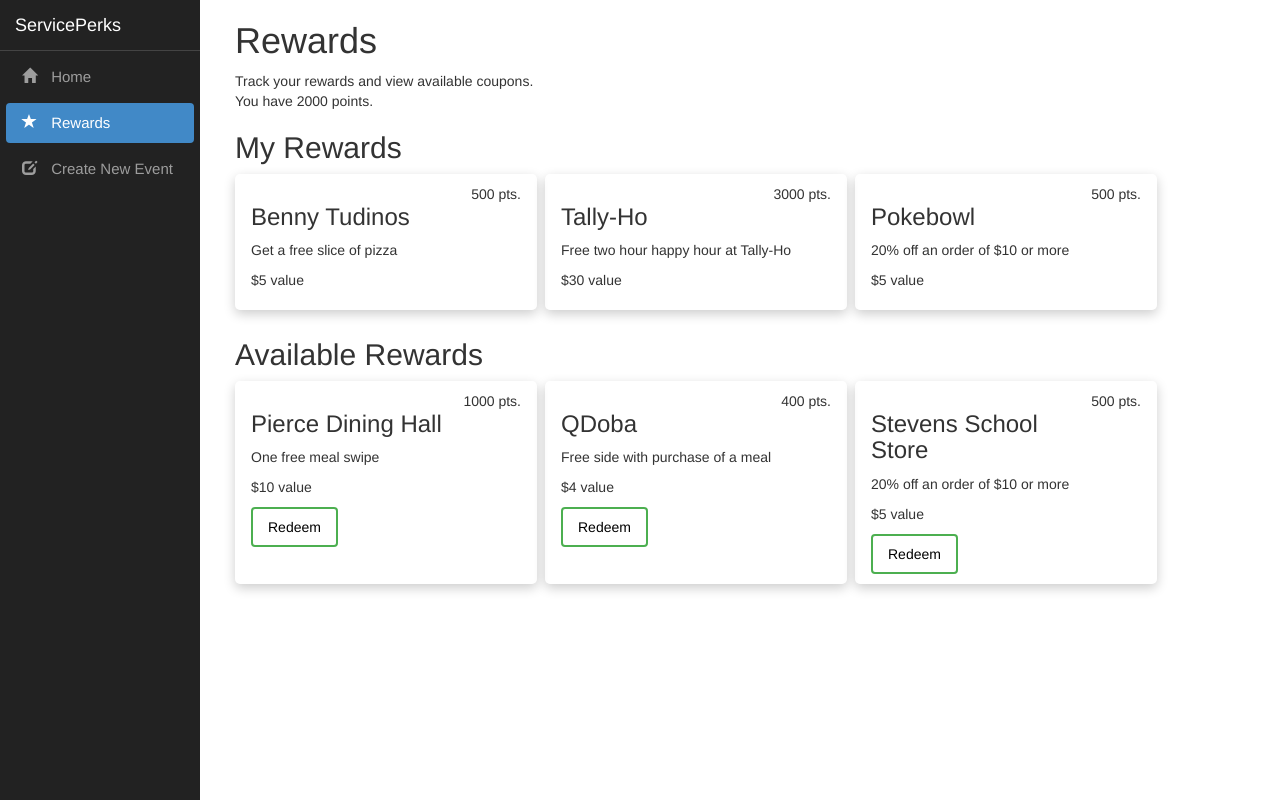
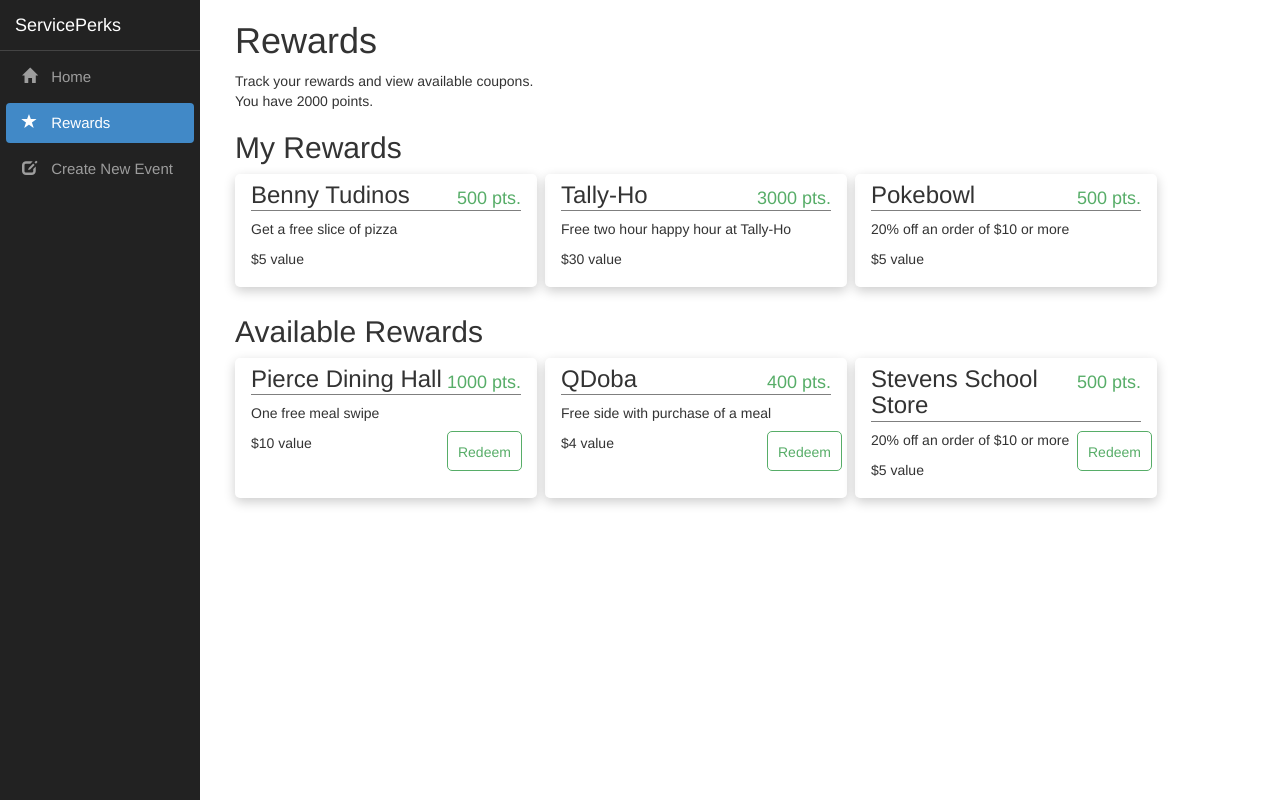
Before and after one commit to 58008hax/ServicePerks, an Angular app in the folder ClientApp/: page /rewards in a window 1280 px wide. Built offline with nearby package versions, Linux system fonts and the light colour scheme.

Commit message:
update styling to rewards page

```diff
--- a/ClientApp/src/app/rewards/rewards.component.css
+++ b/ClientApp/src/app/rewards/rewards.component.css
@@ -25,7 +25,7 @@
     justify-content: center;
   } */
 
-  .card {
+.card {
     box-shadow: 0 4px 12px 0 rgba(0,0,0,0.2);
     transition: 0.3s;
     border-radius: 5px;
@@ -48,38 +48,59 @@
 }
 
 .container {
-    padding: 2px 16px;
+    padding: 0px 16px;
     width: 100%;
 }
 
-.container h2 {
+.container h3 {
     margin: 0 auto;
+    margin-bottom: 8px;
+    padding-bottom: 2px;
+    border-bottom: 1px solid rgba(0, 0, 0, 0.5);
 }
 
-.points, .join {
+.h3 {
+    line-height: 1px;
+}
+
+.points{
+    height: 33px;
+    line-height: 25px;
+    font-size: 18px;
+    margin-top: 4px;
+    color: #57AD68;
     float: right;
 }
 
 .buy {
-    bottom: 0px;
+    height: 40px;
+    width: 75px;
+    color: #57AD68;
+    border: 1px solid #57AD68;
+    border-radius: 5px;
+    margin-top: 95px;
+    margin-right: -65px;
+    text-align: center;
+    line-height: 38px;
+    float: right;
 }
 
 .button {
+    height: 40px;
+    width: 75px;
+    color: #57AD68;
+    border: 1px solid #57AD68;
+    border-radius: 5px;
+    margin-top: 65px;
+    margin-right: -75px;
+    text-align: center;
+    line-height: 38px;
+    float: right;
     background-color: white;
-    border: none;
-    color: black;
-    padding: 8px 15px;
-    text-align: center;
-    text-decoration: none;
-    font-size: 14px;
-    border-radius: 4px;
-    border: 2px solid #4CAF50;
-    -webkit-transition-duration: 0.4s; /* Safari */
-    transition-duration: 0.4s;
 }
 
 .button:hover {
-    background-color: #4CAF50; /* Green */
+    background-color: #4CAF50;
     color: white;
 }
 
--- a/ClientApp/src/app/rewards/rewards.component.html
+++ b/ClientApp/src/app/rewards/rewards.component.html
@@ -10,7 +10,7 @@
     <div class="card" *ngFor="let card of my_cards">
         <div class="container">
             <div class="points">
-                <p>{{card.points}} pts.</p>
+                <span>{{card.points}} pts.</span>
             </div>
             <h3>{{card.business}}</h3>
             <p>{{card.description}}</p>
@@ -23,14 +23,12 @@
     <div class="card" *ngFor="let card of avail_cards">
         <div class="container">
             <div class="points">
-                <p>{{card.points}} pts.</p>
+                <span>{{card.points}} pts.</span>
             </div>
+            <button class="button">Redeem</button>
             <h3>{{card.business}}</h3>
             <p>{{card.description}}</p>
             <p>${{card.value}} value</p>
-            <div class="buy">
-                <button class="button">Redeem</button>
-            </div>
         </div>
     </div>
 </section>
```
